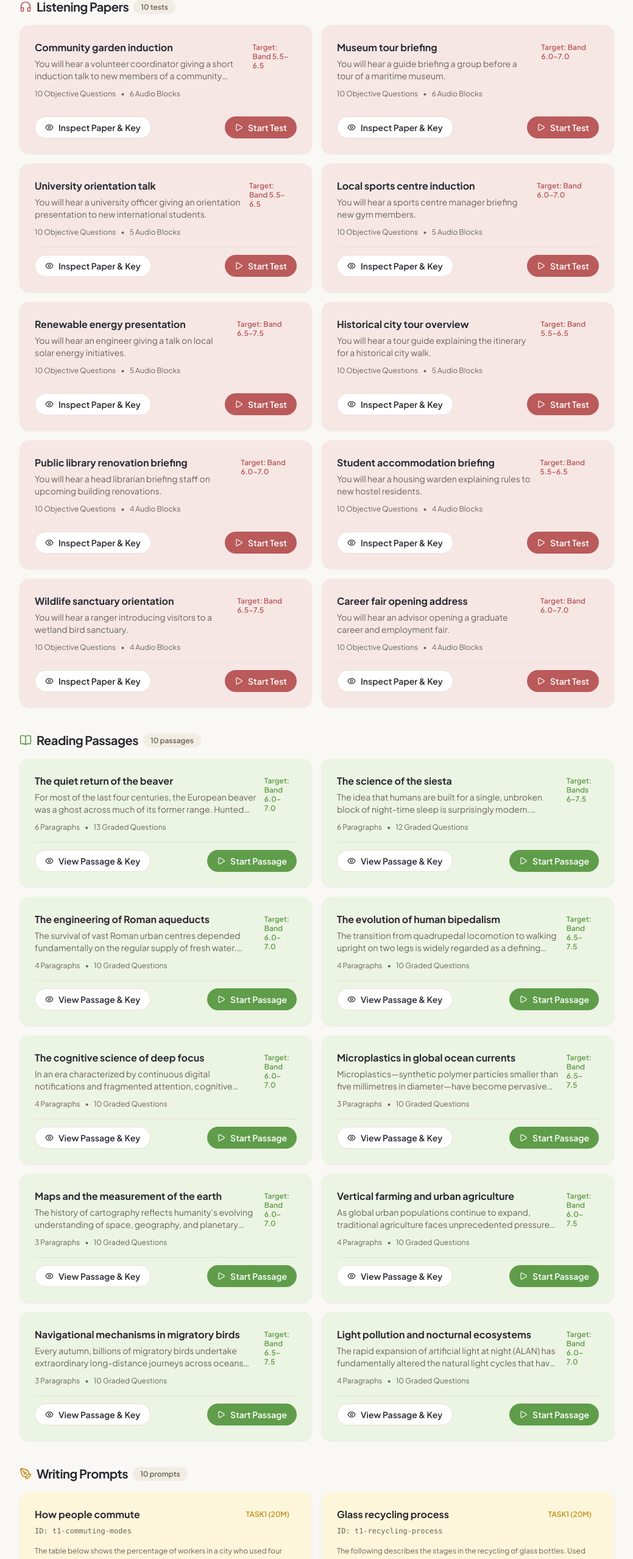
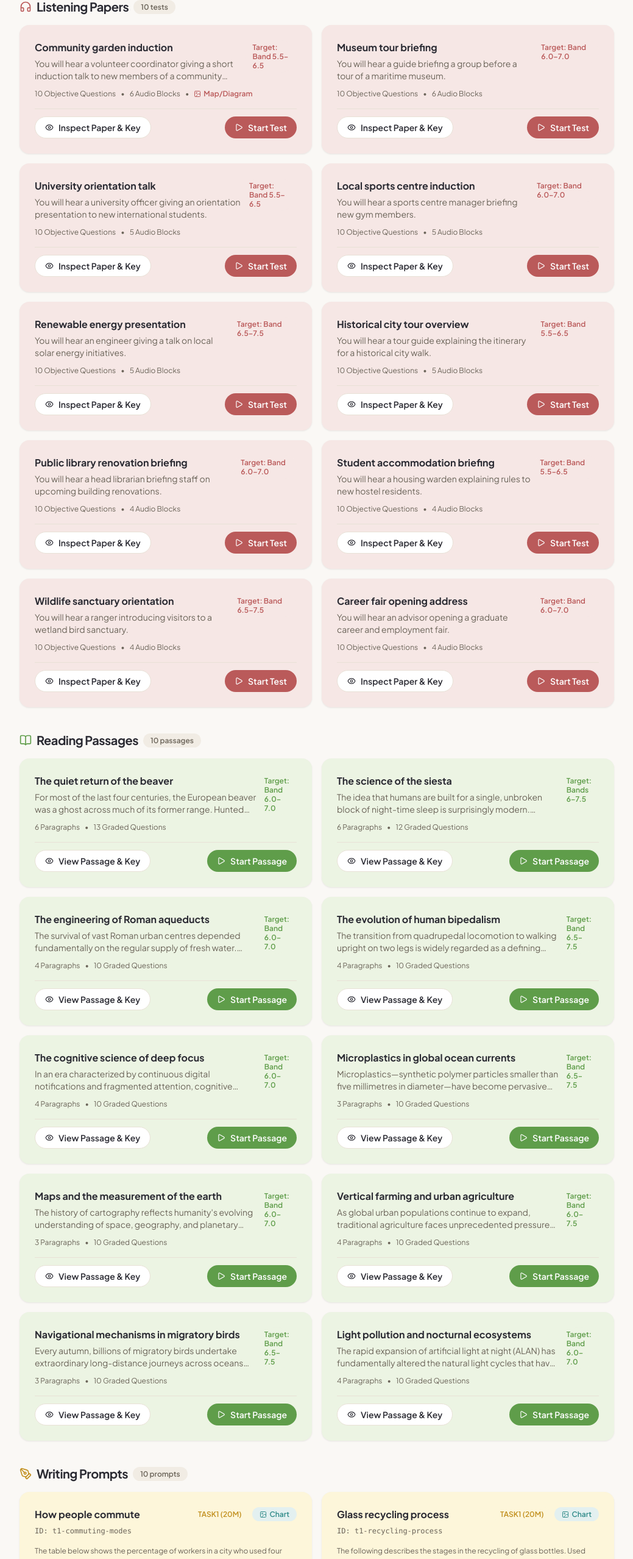
Before and after one commit to TannedCung/Echo, a Next.js app: page /exams in a window 1280 px wide. Shown: the part 2349-4906 px from the top of the page at 61% size, without its empty margins (120-1159 px from the left). Built offline with nearby package versions, Linux system fonts and the light colour scheme; no server answers; sample sign-in values are in the browser's storage.

Commit message:
fix(exams): render imageUrl in ExamInspectorDialog and add Visual Asset indicators in ExamManager

```diff
--- a/components/exams/exam-inspector-dialog.tsx
+++ b/components/exams/exam-inspector-dialog.tsx
@@ -147,6 +147,22 @@ function SpeakingDetails({ examSet }: { examSet: ExamSet }) {
       </div>
 
       {/* Part 2 */}
+      {examSet.imageUrl && (
+        <div>
+          <h3 className="text-primary mb-2 text-sm font-semibold tracking-wider uppercase">
+            Visual Cue Card / Map Asset
+          </h3>
+          <div className="bg-background border-border overflow-hidden rounded-lg border p-2">
+            {/* eslint-disable-next-line @next/next/no-img-element */}
+            <img
+              src={examSet.imageUrl}
+              alt={examSet.imageAlt || examSet.title}
+              className="max-h-72 w-full rounded-md object-contain"
+            />
+          </div>
+        </div>
+      )}
+
       <div>
         <h3 className="text-primary mb-3 text-sm font-semibold tracking-wider uppercase">
           Part 2 — Individual Long Turn (Cue Card)
@@ -220,6 +236,22 @@ function ListeningDetails({ test }: { test: ListeningTest }) {
         <p className="text-muted-foreground text-sm italic">{test.context}</p>
       </div>
 
+      {test.imageUrl && (
+        <div>
+          <h3 className="text-primary mb-2 text-sm font-semibold tracking-wider uppercase">
+            Visual Diagram / Map Asset
+          </h3>
+          <div className="bg-background border-border overflow-hidden rounded-lg border p-2">
+            {/* eslint-disable-next-line @next/next/no-img-element */}
+            <img
+              src={test.imageUrl}
+              alt={test.imageAlt || test.title}
+              className="max-h-72 w-full rounded-md object-contain"
+            />
+          </div>
+        </div>
+      )}
+
       <div>
         <h3 className="text-primary mb-2 text-sm font-semibold tracking-wider uppercase">
           Audio Transcript ({test.transcript.length} paragraphs)
@@ -271,6 +303,22 @@ function ReadingDetails({ test }: { test: ReadingTest }) {
         </Badge>
         <p className="text-muted-foreground text-sm font-medium">Academic Reading Passage</p>
       </div>
+
+      {test.imageUrl && (
+        <div>
+          <h3 className="text-primary mb-2 text-sm font-semibold tracking-wider uppercase">
+            Visual Diagram / Figure
+          </h3>
+          <div className="bg-background border-border overflow-hidden rounded-lg border p-2">
+            {/* eslint-disable-next-line @next/next/no-img-element */}
+            <img
+              src={test.imageUrl}
+              alt={test.imageAlt || test.title}
+              className="max-h-72 w-full rounded-md object-contain"
+            />
+          </div>
+        </div>
+      )}
 
       <div>
         <h3 className="text-primary mb-2 text-sm font-semibold tracking-wider uppercase">
--- a/components/exams/exam-manager.tsx
+++ b/components/exams/exam-manager.tsx
@@ -6,6 +6,7 @@ import {
   FileText,
   Filter,
   Headphones,
+  Image as ImageIcon,
   Mic,
   PenTool,
   Play,
@@ -304,10 +305,18 @@ export function ExamManager() {
                       <Badge tone="accent">Target: {test.level}</Badge>
                     </div>
 
-                    <div className="text-muted-foreground flex items-center gap-2 text-xs">
+                    <div className="text-muted-foreground flex flex-wrap items-center gap-2 text-xs">
                       <span>{test.questions.length} Objective Questions</span>
                       <span>•</span>
                       <span>{test.transcript.length} Audio Blocks</span>
+                      {test.imageUrl && (
+                        <>
+                          <span>•</span>
+                          <span className="text-accent flex items-center gap-1 font-semibold">
+                            <ImageIcon className="size-3" /> Map/Diagram
+                          </span>
+                        </>
+                      )}
                     </div>
                   </div>
 
@@ -413,9 +422,16 @@ export function ExamManager() {
                           ID: {prompt.id}
                         </span>
                       </div>
-                      <Badge tone="warning" className="uppercase">
-                        {prompt.task} ({prompt.suggestedMinutes}m)
-                      </Badge>
+                      <div className="flex items-center gap-1.5">
+                        <Badge tone="warning" className="uppercase">
+                          {prompt.task} ({prompt.suggestedMinutes}m)
+                        </Badge>
+                        {prompt.imageUrl && (
+                          <Badge tone="primary" className="flex items-center gap-1">
+                            <ImageIcon className="size-3" /> Chart
+                          </Badge>
+                        )}
+                      </div>
                     </div>
 
                     <p className="text-muted-foreground line-clamp-3 text-xs leading-relaxed">
```
